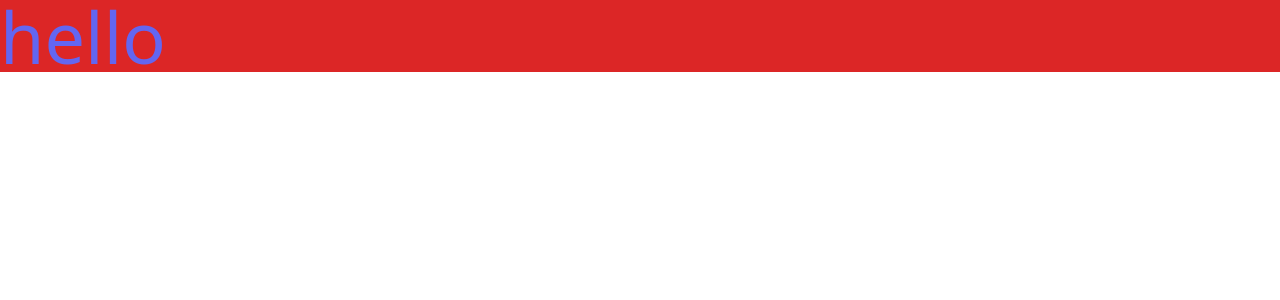
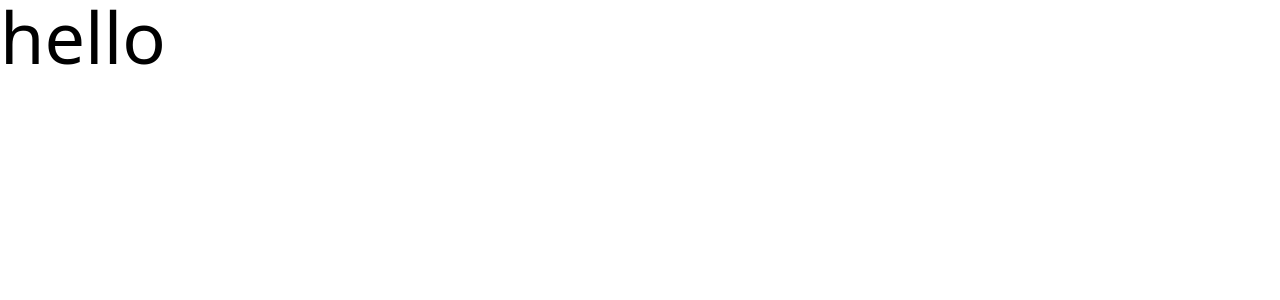
Before and after one commit to mohibkay/notework, a React (Create React App) app: page / in a window 1280 px wide. Shown: the top 300 px of the page. Built offline with nearby package versions, Linux system fonts and the light colour scheme.

Commit message:
new: update favicon

```diff
--- a/public/index.html
+++ b/public/index.html
@@ -2,7 +2,7 @@
 <html lang="en">
   <head>
     <meta charset="utf-8" />
-    <link rel="icon" href="%PUBLIC_URL%/favicon.ico" />
+    <link rel="icon" href="apple-touch-icon.png" />
     <meta name="viewport" content="width=device-width, initial-scale=1" />
     <meta
       name="description"
--- a/src/App.js
+++ b/src/App.js
@@ -1,6 +1,6 @@
 function App() {
   return (
-    <div className="App text-indigo-500 bg-red-600">
+    <div className="">
       <p className="text-7xl">hello</p>
     </div>
   );
```
Also changed, not shown: public/apple-touch-icon.png (added), 1 other file (tests, documents, lock files or other folders).
